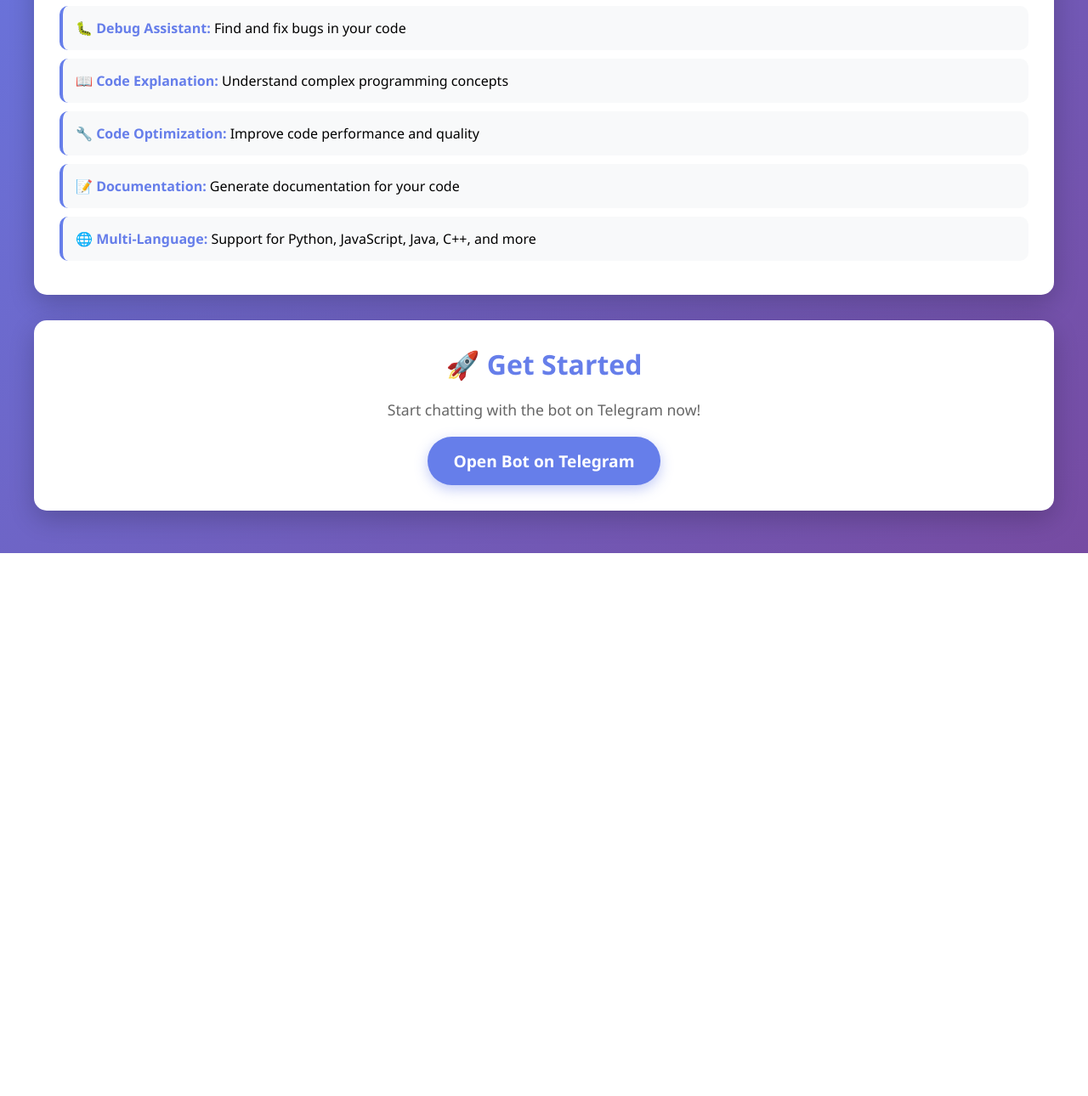
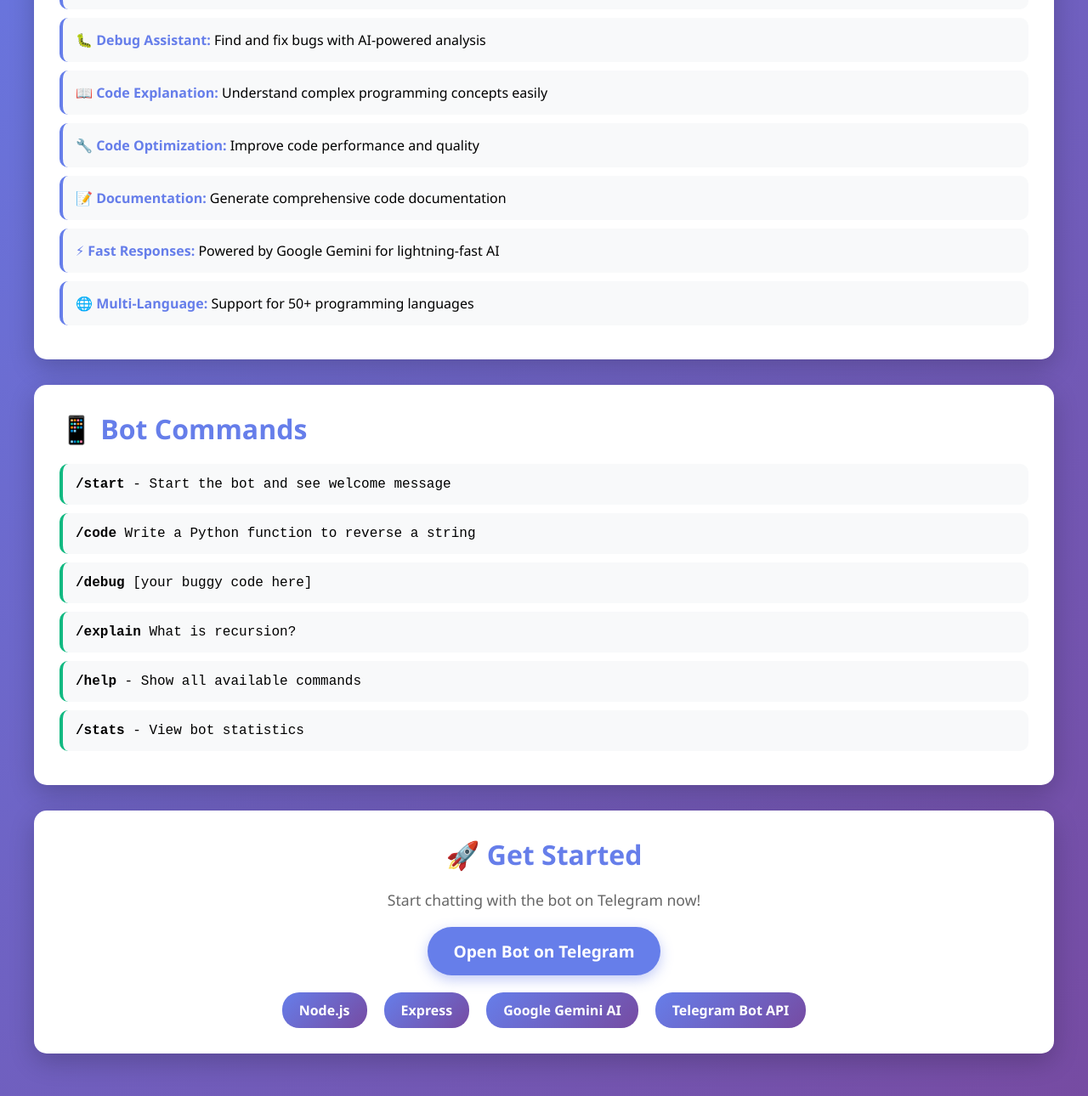
Before and after one commit to pip111194/telegram-ai-coder-bot, a website: page public/index.html in a window 1280 px wide. Shown: the part 607-1897 px from the top of the page at 85% size. Before the commit the page ends 1258 px from the top, so only its background shows below. Drawn offline with Linux system fonts and the light colour scheme; no server answers.

Commit message:
Update frontend with Gemini branding and improved UI

```diff
--- a/public/index.html
+++ b/public/index.html
@@ -3,7 +3,7 @@
 <head>
     <meta charset="UTF-8">
     <meta name="viewport" content="width=device-width, initial-scale=1.0">
-    <title>AI Coder Bot Dashboard</title>
+    <title>AI Coder Bot - Powered by Google Gemini</title>
     <style>
         * {
             margin: 0;
@@ -38,6 +38,15 @@
         .header p {
             font-size: 1.2em;
             opacity: 0.9;
+        }
+
+        .gemini-badge {
+            display: inline-block;
+            background: rgba(255,255,255,0.2);
+            padding: 10px 20px;
+            border-radius: 25px;
+            margin-top: 10px;
+            font-weight: bold;
         }
 
         .stats-grid {
@@ -107,6 +116,15 @@
             color: #667eea;
         }
 
+        .command-box {
+            background: #f8f9fa;
+            padding: 15px;
+            border-radius: 10px;
+            margin: 10px 0;
+            font-family: 'Courier New', monospace;
+            border-left: 4px solid #10b981;
+        }
+
         .bot-link {
             display: inline-block;
             background: #667eea;
@@ -133,6 +151,12 @@
             border-radius: 20px;
             font-weight: bold;
             margin-left: 10px;
+            animation: pulse-status 2s ease-in-out infinite;
+        }
+
+        @keyframes pulse-status {
+            0%, 100% { opacity: 1; }
+            50% { opacity: 0.7; }
         }
 
         @keyframes pulse {
@@ -143,6 +167,22 @@
         .loading {
             animation: pulse 1.5s ease-in-out infinite;
         }
+
+        .tech-stack {
+            display: flex;
+            justify-content: center;
+            gap: 20px;
+            flex-wrap: wrap;
+            margin-top: 20px;
+        }
+
+        .tech-badge {
+            background: linear-gradient(135deg, #667eea 0%, #764ba2 100%);
+            color: white;
+            padding: 10px 20px;
+            border-radius: 20px;
+            font-weight: bold;
+        }
     </style>
 </head>
 <body>
@@ -150,6 +190,7 @@
         <div class="header">
             <h1>🤖 AI Coder Bot</h1>
             <p>Your AI-Powered Coding Assistant</p>
+            <div class="gemini-badge">⚡ Powered by Google Gemini AI</div>
             <span class="status">● ONLINE</span>
         </div>
 
@@ -179,13 +220,36 @@
         <div class="info-section">
             <h2>✨ Features</h2>
             <ul class="feature-list">
-                <li><strong>💻 Code Generation:</strong> Generate code in any programming language</li>
-                <li><strong>🐛 Debug Assistant:</strong> Find and fix bugs in your code</li>
-                <li><strong>📖 Code Explanation:</strong> Understand complex programming concepts</li>
+                <li><strong>💻 Code Generation:</strong> Generate code in Python, JavaScript, Java, C++, Go, Rust and more</li>
+                <li><strong>🐛 Debug Assistant:</strong> Find and fix bugs with AI-powered analysis</li>
+                <li><strong>📖 Code Explanation:</strong> Understand complex programming concepts easily</li>
                 <li><strong>🔧 Code Optimization:</strong> Improve code performance and quality</li>
-                <li><strong>📝 Documentation:</strong> Generate documentation for your code</li>
-                <li><strong>🌐 Multi-Language:</strong> Support for Python, JavaScript, Java, C++, and more</li>
+                <li><strong>📝 Documentation:</strong> Generate comprehensive code documentation</li>
+                <li><strong>⚡ Fast Responses:</strong> Powered by Google Gemini for lightning-fast AI</li>
+                <li><strong>🌐 Multi-Language:</strong> Support for 50+ programming languages</li>
             </ul>
+        </div>
+
+        <div class="info-section">
+            <h2>📱 Bot Commands</h2>
+            <div class="command-box">
+                <strong>/start</strong> - Start the bot and see welcome message
+            </div>
+            <div class="command-box">
+                <strong>/code</strong> Write a Python function to reverse a string
+            </div>
+            <div class="command-box">
+                <strong>/debug</strong> [your buggy code here]
+            </div>
+            <div class="command-box">
+                <strong>/explain</strong> What is recursion?
+            </div>
+            <div class="command-box">
+                <strong>/help</strong> - Show all available commands
+            </div>
+            <div class="command-box">
+                <strong>/stats</strong> - View bot statistics
+            </div>
         </div>
 
         <div class="info-section" style="text-align: center;">
@@ -196,6 +260,13 @@
             <a href="https://t.me/YOUR_BOT_USERNAME" class="bot-link" target="_blank">
                 Open Bot on Telegram
             </a>
+
+            <div class="tech-stack">
+                <div class="tech-badge">Node.js</div>
+                <div class="tech-badge">Express</div>
+                <div class="tech-badge">Google Gemini AI</div>
+                <div class="tech-badge">Telegram Bot API</div>
+            </div>
         </div>
     </div>
 
```
